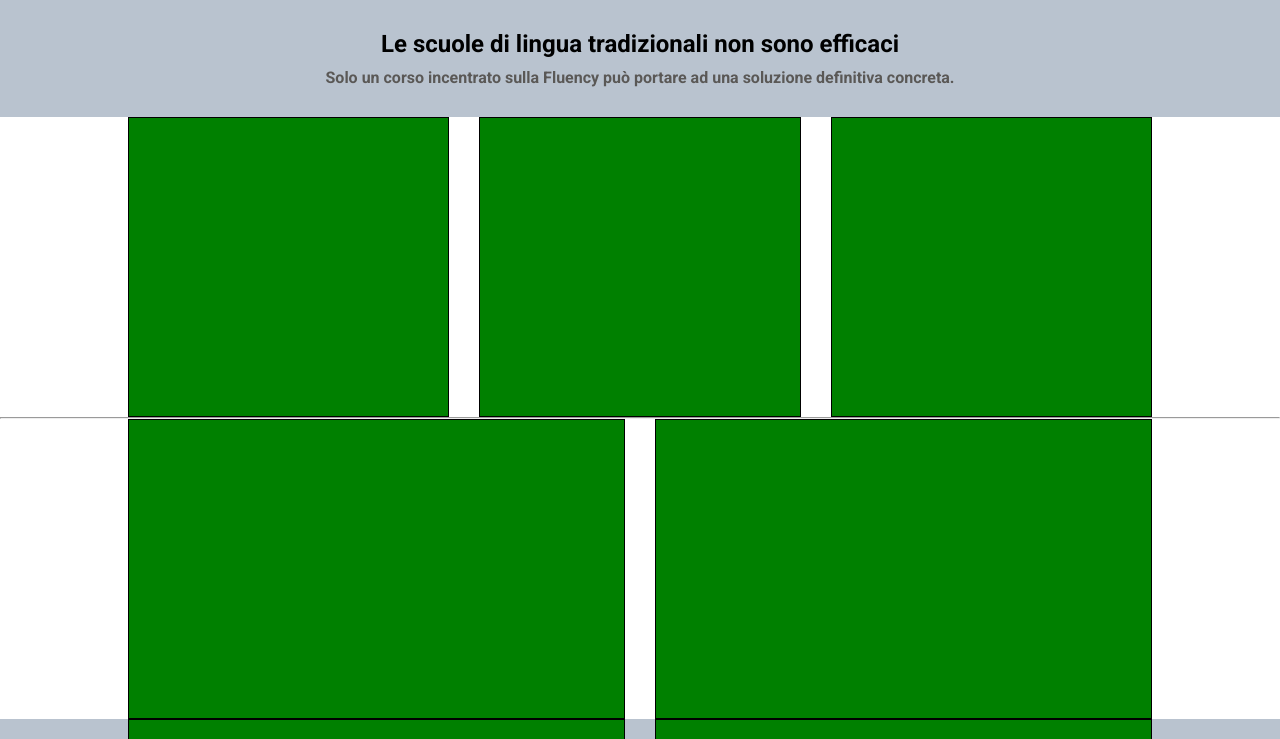
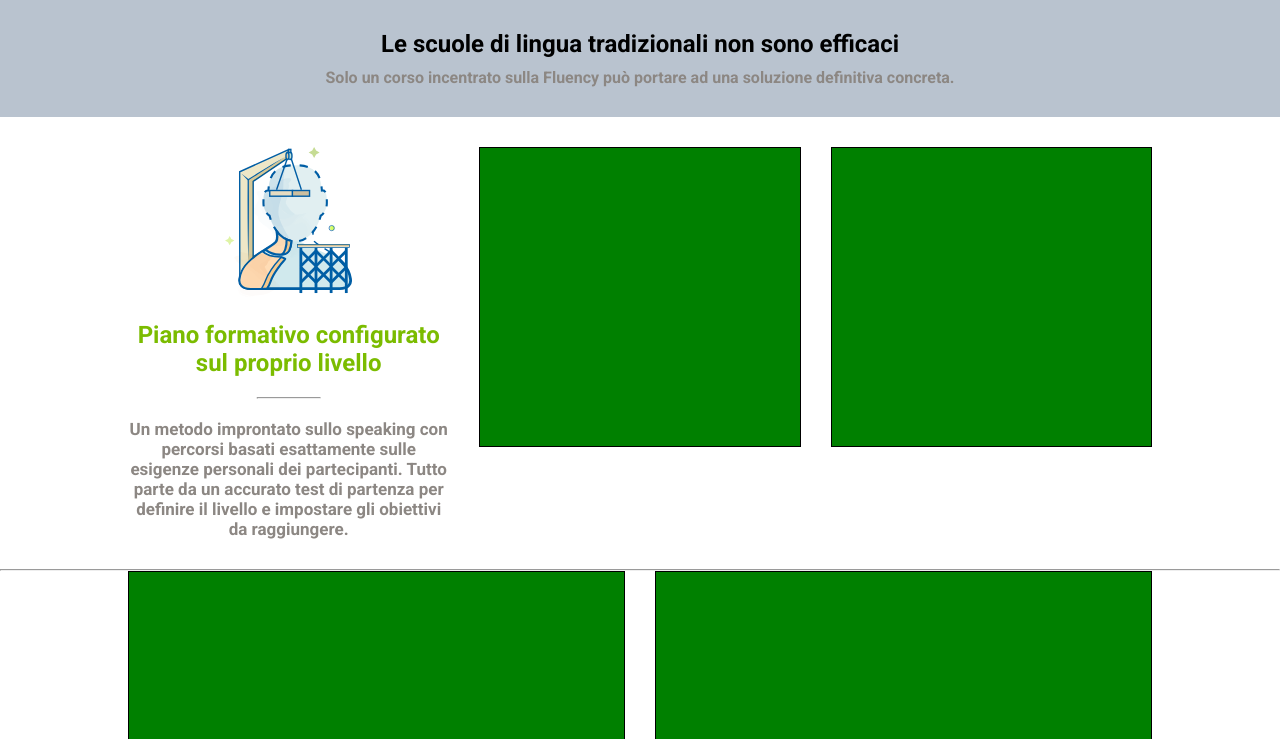
Before and after one commit to dora-budic/htmlcss-fluentify, a plain HTML site: page index.html in a window 1280 px wide. Shown: the part 560-1299 px from the top of the page. Drawn offline with Linux system fonts and the light colour scheme.

Commit message:
Main-second section-first column

```diff
--- a/index.html
+++ b/index.html
@@ -60,10 +60,11 @@
       <section id="three-columns">
         <div class="container">
           <div class="row">
-            <div class="column w-33 h-300">
-              <div class="content">
-
-              </div>
+            <div class="column w-33">
+              <img id="profile" src="./img/profile.svg" alt="profile">
+              <span>Piano formativo configurato sul proprio livello</span>
+              <hr>
+              <p>Un metodo improntato sullo speaking con percorsi basati esattamente sulle esigenze personali dei partecipanti. Tutto parte da un accurato test di partenza per definire il livello e impostare gli obiettivi da raggiungere.</p>
             </div>
             <div class="column w-33 h-300">
               <div class="content">
--- a/master.css
+++ b/master.css
@@ -159,6 +159,40 @@ section#title-center, footer {
 }
 
 #title-center .column span {
-  color: #5A5856;
+  color: #8C8783;
   font-weight: bold;
 }
+
+/* MAIN - SECTION THREE-COLUMNS */
+#three-columns {
+  margin: 30px 0;
+}
+
+#three-columns .column {
+  text-align: center;
+}
+#three-columns .column img#profile {
+  height: 150px;
+}
+
+#three-columns .column span {
+  display: block;
+  color: #7BBC00;
+  font-size: 24px;
+  font-weight: bold;
+  margin: 20px 0;
+}
+
+#three-columns .column hr {
+  width: 20%;
+  position: relative;
+  left: 50%;
+  transform: translate(-50%, 0);
+}
+
+#three-columns .column p {
+  margin-top: 20px;
+  color: #8C8783;
+  font-weight: bold;
+  font-size: 17px;
+}
```
